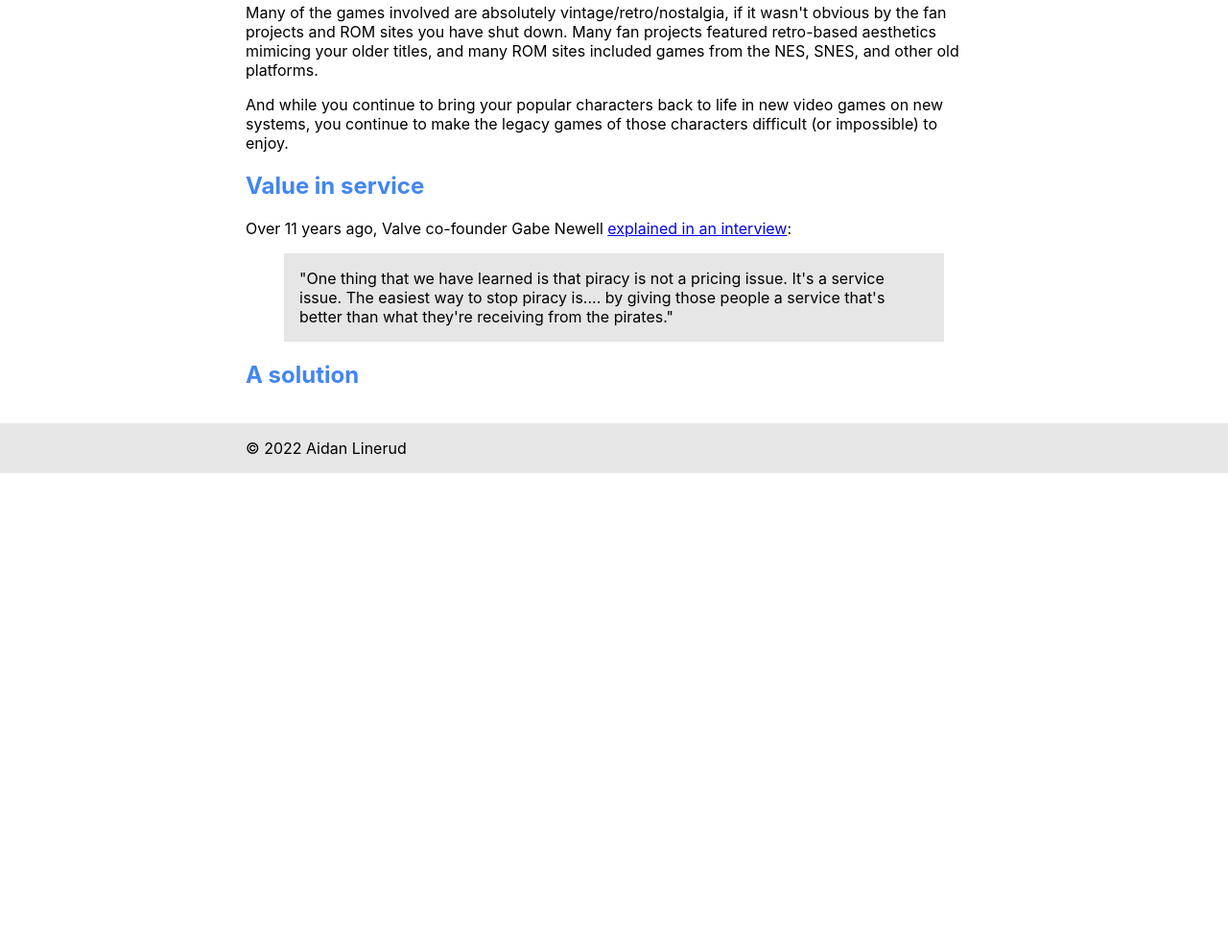
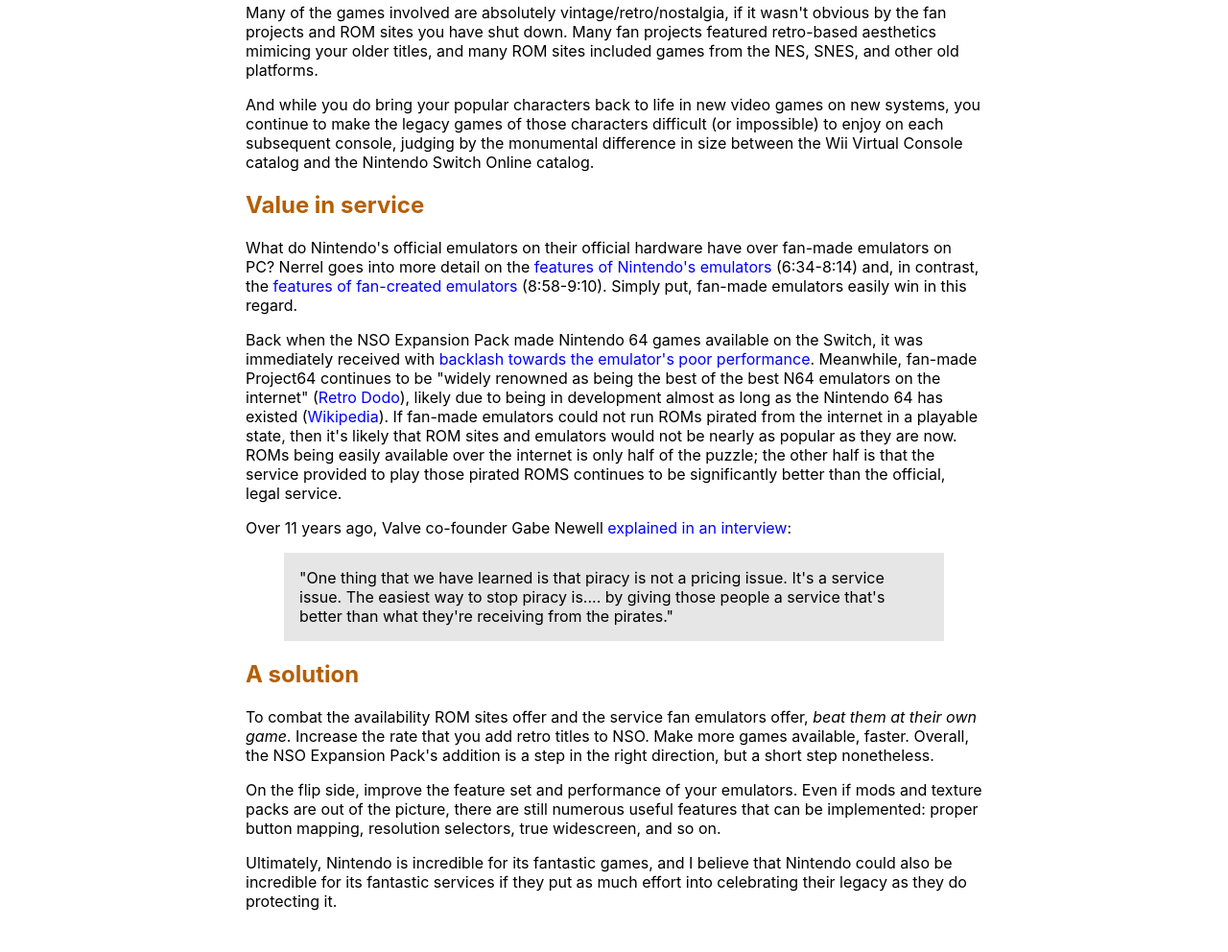
Before and after one commit to Aidunlin/piracy-and-preservation, a plain HTML site: page index.html in a window 1280 px wide. Shown: the part 1620-2612 px from the top of the page at 96% size. Before the commit the page ends 2113 px from the top, so only its background shows below. Drawn offline with Linux system fonts and the light colour scheme; a web font is replaced by a local one.

Commit message:
finish adding content

```diff
--- a/index.css
+++ b/index.css
@@ -28,17 +28,21 @@
 }
 
 h1 {
-  color: #b45f06;
+  color: #4285f4;
 }
 
 h2 {
-  color: #4285f4;
+  color: #b45f06;
 }
 
 header > div, footer > div, main {
   margin-left: auto;
   margin-right: auto;
   max-width: 48em;
+}
+
+main {
+  margin-bottom: 10em;
 }
 
 blockquote {
@@ -52,7 +56,7 @@
 }
 
 figure {
-  border: 1px solid #b45f06;
+  border: 1px solid #4285f4;
   margin: 0;
 }
 
@@ -69,3 +73,12 @@
 li {
   margin: 1em;
 }
+
+a {
+  text-decoration: none;
+  color: blue;
+}
+
+a:hover, a:focus {
+  text-decoration: underline;
+}
--- a/index.html
+++ b/index.html
@@ -8,6 +8,7 @@
     <link rel="stylesheet" href="https://rsms.me/inter/inter.css">
     <link rel="stylesheet" href="index.css">
   </head>
+
   <body>
     <header>
       <div>
@@ -15,12 +16,14 @@
         <p>An open letter on video game piracy, Nintendo's misguided efforts to combat it, and an alternative solution.</p>
       </div>
     </header>
+
     <main>
       <h2>Dear Nintendo,</h2>
       <p><strong>Piracy is a problem</strong>. It is a massive, worldwide issue that plagues all game developers, companies, and studios. When someone pirates a game or illegally copies and shares a game over the internet, the dedicated team (and company) behind that game <em>gets absolutely nothing in return</em>. According to <a href="https://www.nintendo.com.au/legal/information" target="_blank" title="Legal Information | Nintendo">your website</a>:</p>
       <blockquote>"Nintendo and its over 100 independent publishers and developers, lose <strong>hundreds of millions of dollars per year</strong> to international pirates and counterfeiters."</blockquote>
       <p>Your company has spent years trying to prevent these losses and other attempts at infringing your intellectual property (IP) rights, whether it's <a href="https://www.pcmag.com/news/nintendo-rom-site-owner-to-pay-12-million-for-game-piracy" target="_blank" title="Nintendo ROM Site Owner To Pay $12 Million For Game Piracy | PCMag">shutting down ROM websites</a>, or <a href="https://www.cbr.com/most-infamous-nintendo-fan-game-shutdowns/" target="_blank" title="Nintendo's 10 Most Infamous Shutdowns Of Fan Games | CBR">shutting down fan projects</a>.</p>
       <p>Why do people pirate Nintendo games? Why do Nintendo ROM sites exist? Yes, many people pirate video games to explicitly avoid paying for the product. However, there are two other major factors at play here: <strong>availability</strong> and <strong>service</strong>.</p>
+
       <h2>Value in availability</h2>
       <p>Over the last few video game console generations, your library of classic/retro games on each console has shrunk down considerably:</p>
       <figure>
@@ -40,17 +43,24 @@
           </details>
         </figcaption>
       </figure>
-      <p>With both the 3DS and Wii U Virtual Consoles becoming unavailable soon (due to the closure of their respective online stores), that leaves Nintendo Switch Online as the only convenient and legal way to still play classic Nintendo games. Acquiring consoles, cartridges, and controllers to be able to play each retro game no longer available after the 3DS/Wii U eShop closes is nowhere near "convenient", <a href="https://youtu.be/f35i5AVzpsg?t=325" target="_blank">as explained by YouTuber Nerrel</a> (5:25-5:50).</p>
+      <p>With both the 3DS and Wii U Virtual Consoles becoming unavailable soon (due to the closure of their respective online stores), that leaves Nintendo Switch Online as the only convenient and legal way to still play classic Nintendo games. Acquiring consoles, cartridges, and controllers to be able to play each retro game no longer available after the 3DS/Wii U eShop closes is nowhere near "convenient", <a href="https://youtu.be/f35i5AVzpsg?t=325" target="_blank" title="(5:25-5:50)">as explained by YouTuber Nerrel</a> (5:25-5:50).</p>
       <p>Why bother with Nintendo Switch Online's pitiful retro library size when ROM sites offer hundreds or thousands of classic games, including ones that aren't (or won't be) sold by Nintendo? According to <a href="https://www.nintendo.com.au/legal/information" target="_blank" title="Legal Information | Nintendo">your website</a>:</p>
       <blockquote>"The problem is that it's illegal. Copyrights and trademarks of games are corporate assets. If these vintage titles are available far and wide, it undermines the value of this intellectual property and adversely affects the right owner. In addition, the assumption that the games involved are vintage or nostalgia games is incorrect. Nintendo is famous for bringing back to life its popular characters for its newer systems, for example, Mario and Donkey Kong have enjoyed their adventures on all Nintendo platforms, going from coin-op machines to our latest hardware platforms."</blockquote>
       <p>Many of the games involved are absolutely vintage/retro/nostalgia, if it wasn't obvious by the fan projects and ROM sites you have shut down. Many fan projects featured retro-based aesthetics mimicing your older titles, and many ROM sites included games from the NES, SNES, and other old platforms.</p>
-      <p>And while you continue to bring your popular characters back to life in new video games on new systems, you continue to make the legacy games of those characters difficult (or impossible) to enjoy.</p>
+      <p>And while you do bring your popular characters back to life in new video games on new systems, you continue to make the legacy games of those characters difficult (or impossible) to enjoy on each subsequent console, judging by the monumental difference in size between the Wii Virtual Console catalog and the Nintendo Switch Online catalog.</p>
+
       <h2>Value in service</h2>
+      <p>What do Nintendo's official emulators on their official hardware have over fan-made emulators on PC? Nerrel goes into more detail on the <a href="https://youtu.be/f35i5AVzpsg?t=394" target="_blank" title="(6:34-8:14)">features of Nintendo's emulators</a> (6:34-8:14) and, in contrast, the <a href="https://youtu.be/f35i5AVzpsg?t=538" target="_blank" title="(8:58-9:10)">features of fan-created emulators</a> (8:58-9:10). Simply put, fan-made emulators easily win in this regard.</p>
+      <p>Back when the NSO Expansion Pack made Nintendo 64 games available on the Switch, it was immediately received with <a href="https://gamerant.com/nintendo-switch-online-n64-backlash-comments-reaction/" target="_blank">backlash towards the emulator's poor performance</a>. Meanwhile, fan-made Project64 continues to be "widely renowned as being the best of the best N64 emulators on the internet" (<a href="https://retrododo.com/best-n64-emulators/" target="_blank">Retro Dodo</a>), likely due to being in development almost as long as the Nintendo 64 has existed (<a href="https://en.wikipedia.org/wiki/Project64#Development_history" target="_blank">Wikipedia</a>). If fan-made emulators could not run ROMs pirated from the internet in a playable state, then it's likely that ROM sites and emulators would not be nearly as popular as they are now. ROMs being easily available over the internet is only half of the puzzle; the other half is that the service provided to play those pirated ROMS continues to be significantly better than the official, legal service.</p>
       <p>Over 11 years ago, Valve co-founder Gabe Newell <a href="https://www.geekwire.com/2011/experiments-video-game-economics-valves-gabe-newell/" target="_blank">explained in an interview</a>:</p>
       <blockquote>"One thing that we have learned is that piracy is not a pricing issue. It's a service issue. The easiest way to stop piracy is.... by giving those people a service that's better than what they're receiving from the pirates."</blockquote>
-      <p></p>
-      <h2>A  solution</h2>
+
+      <h2>A solution</h2>
+      <p>To combat the availability ROM sites offer and the service fan emulators offer, <em>beat them at their own game</em>. Increase the rate that you add retro titles to NSO. Make more games available, faster. Overall, the NSO Expansion Pack's addition is a step in the right direction, but a short step nonetheless.</p>
+      <p>On the flip side, improve the feature set and performance of your emulators. Even if mods and texture packs are out of the picture, there are still numerous useful features that can be implemented: proper button mapping, resolution selectors, true widescreen, and so on.</p>
+      <p>Ultimately, Nintendo is incredible for its fantastic games, and I believe that Nintendo could also be incredible for its fantastic services if they put as much effort into celebrating their legacy as they do protecting it.</p>
     </main>
+
     <footer>
       <div>&copy; 2022 Aidan Linerud</div>
     </footer>
```
